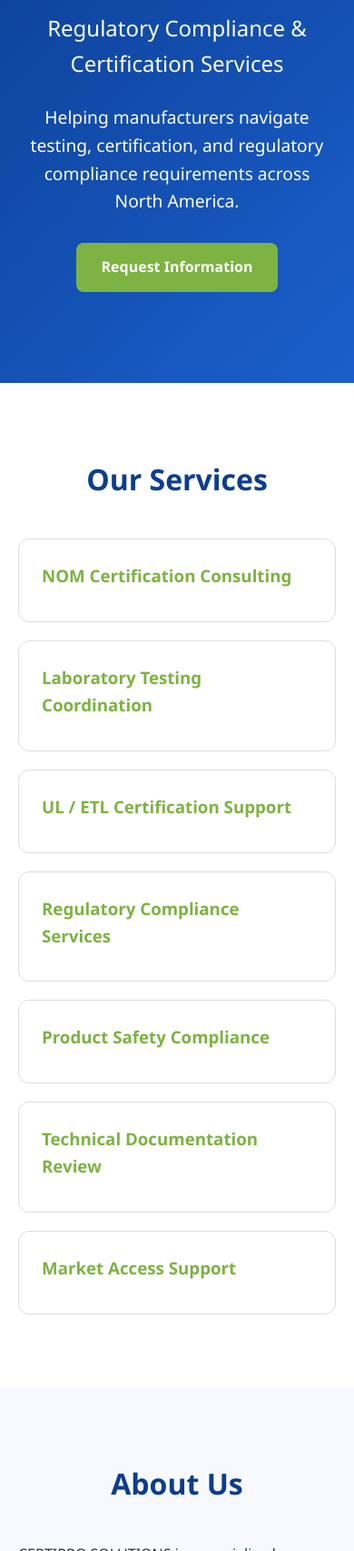
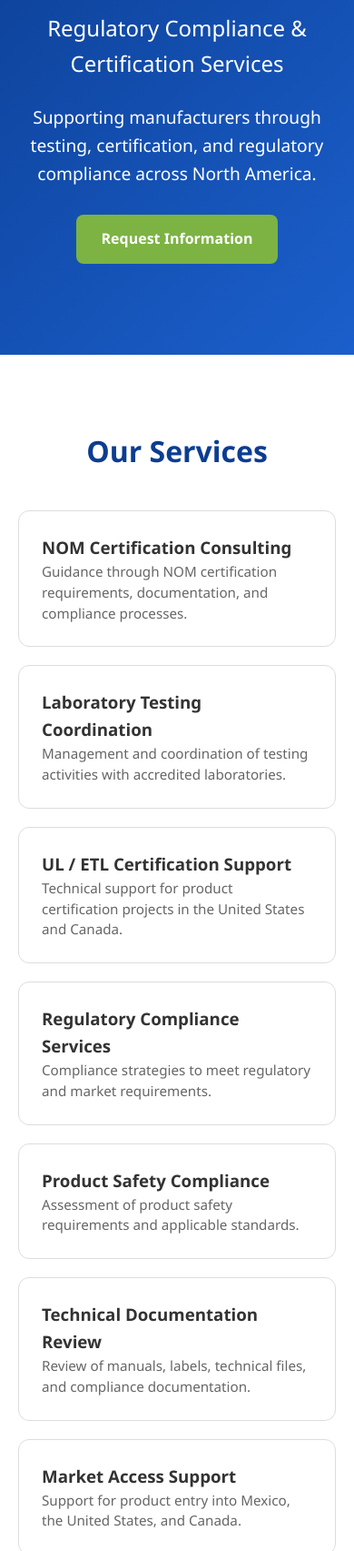
Before and after one commit to V3r4s69/certipro-website, a plain HTML site: page index.html in a window 390 px wide. Shown: the part 295-2000 px from the top of the page at 91% size. Drawn offline with nearby package versions, Linux system fonts and the light colour scheme.

Commit message:
Update index.html

```diff
--- a/index.html
+++ b/index.html
@@ -112,9 +112,10 @@ transform:translateY(-5px);
 box-shadow:0 8px 20px rgba(0,0,0,.08);
 }
 
-.card h3{
-color:#7CB342;
-margin-bottom:10px;
+.card p{
+font-size:.95rem;
+color:#666;
+line-height:1.5;
 }
 
 .about{
@@ -226,9 +227,9 @@ Regulatory Compliance & Certification Services
 </h2>
 
 <p
-data-en="Helping manufacturers navigate testing, certification, and regulatory compliance requirements across North America."
-data-es="Ayudando a fabricantes a navegar pruebas, certificaciones y requisitos regulatorios en Norteamérica.">
-Helping manufacturers navigate testing, certification, and regulatory compliance requirements across North America.
+data-en="Supporting manufacturers through testing, certification, and regulatory compliance across North America."
+data-es="Apoyando a fabricantes en procesos de pruebas, certificación y cumplimiento regulatorio en Norteamérica.">
+Supporting manufacturers through testing, certification, and regulatory compliance across North America.
 </p>
 
 <a href="mailto:info@certiprosolutions.net" class="btn"
@@ -249,19 +250,40 @@ Our Services
 
 <div class="grid">
 
-<div class="card"><h3>NOM Certification Consulting</h3></div>
+<div class="card">
+<h3>NOM Certification Consulting</h3>
+<p>Guidance through NOM certification requirements, documentation, and compliance processes.</p>
+</div>
 
-<div class="card"><h3>Laboratory Testing Coordination</h3></div>
+<div class="card">
+<h3>Laboratory Testing Coordination</h3>
+<p>Management and coordination of testing activities with accredited laboratories.</p>
+</div>
 
-<div class="card"><h3>UL / ETL Certification Support</h3></div>
+<div class="card">
+<h3>UL / ETL Certification Support</h3>
+<p>Technical support for product certification projects in the United States and Canada.</p>
+</div>
 
-<div class="card"><h3>Regulatory Compliance Services</h3></div>
+<div class="card">
+<h3>Regulatory Compliance Services</h3>
+<p>Compliance strategies to meet regulatory and market requirements.</p>
+</div>
 
-<div class="card"><h3>Product Safety Compliance</h3></div>
+<div class="card">
+<h3>Product Safety Compliance</h3>
+<p>Assessment of product safety requirements and applicable standards.</p>
+</div>
 
-<div class="card"><h3>Technical Documentation Review</h3></div>
+<div class="card">
+<h3>Technical Documentation Review</h3>
+<p>Review of manuals, labels, technical files, and compliance documentation.</p>
+</div>
 
-<div class="card"><h3>Market Access Support</h3></div>
+<div class="card">
+<h3>Market Access Support</h3>
+<p>Support for product entry into Mexico, the United States, and Canada.</p>
+</div>
 
 </div>
 
@@ -423,13 +445,13 @@ document.addEventListener("DOMContentLoaded", function(){
         .then(function(){
 
             const whatsappMessage =
-`Hola Juan,
+`Hello Mr. CertiPro,
 
-Nombre: ${name}
-Empresa: ${company}
-Correo: ${email}
-Teléfono: ${phone}
-Servicio: ${service}
+Nombre / name: ${name}
+Empresa/ Company: ${company}
+Correo / Email: ${email}
+Teléfono / Mobile: ${phone}
+Servicio / Service: ${service}
 
 Mensaje:
 ${message}`;
```
